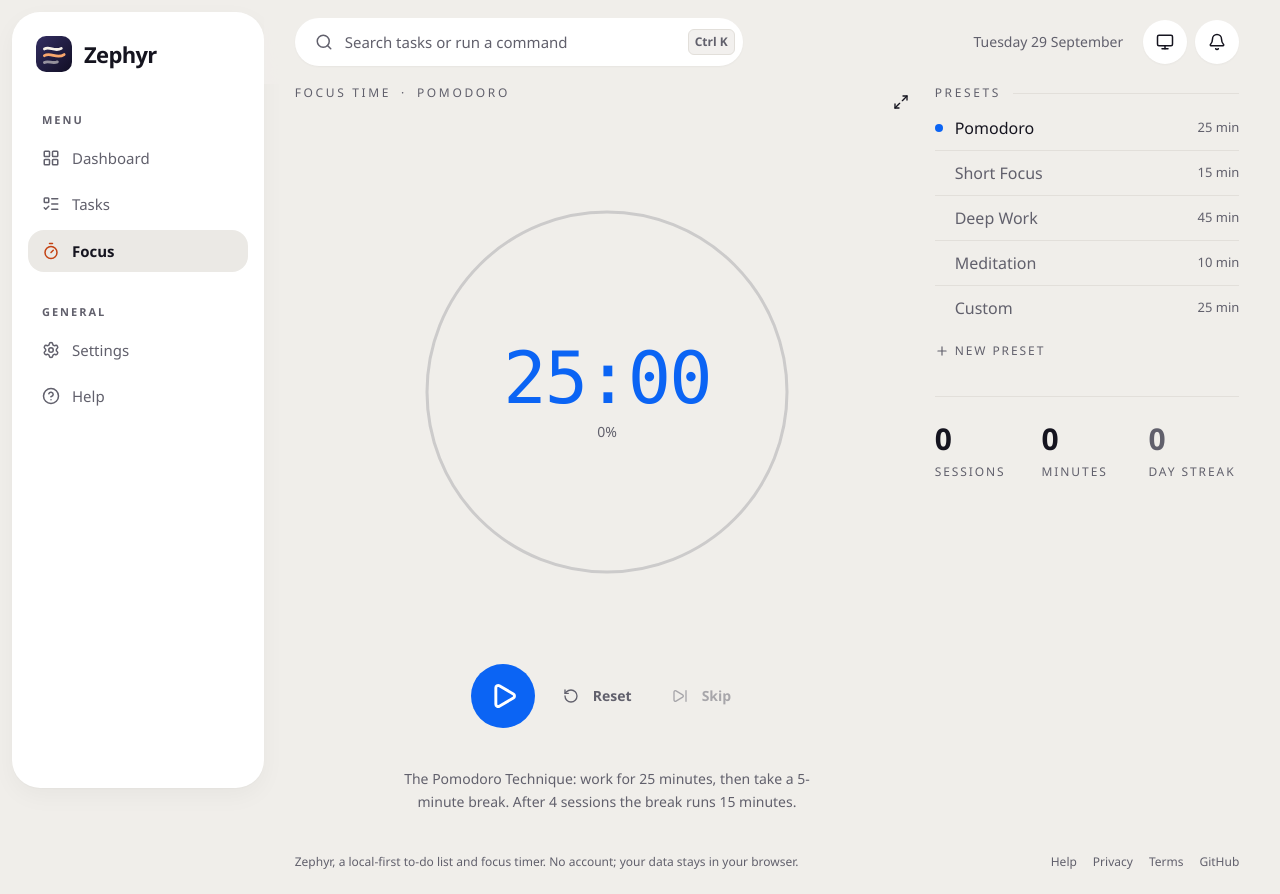
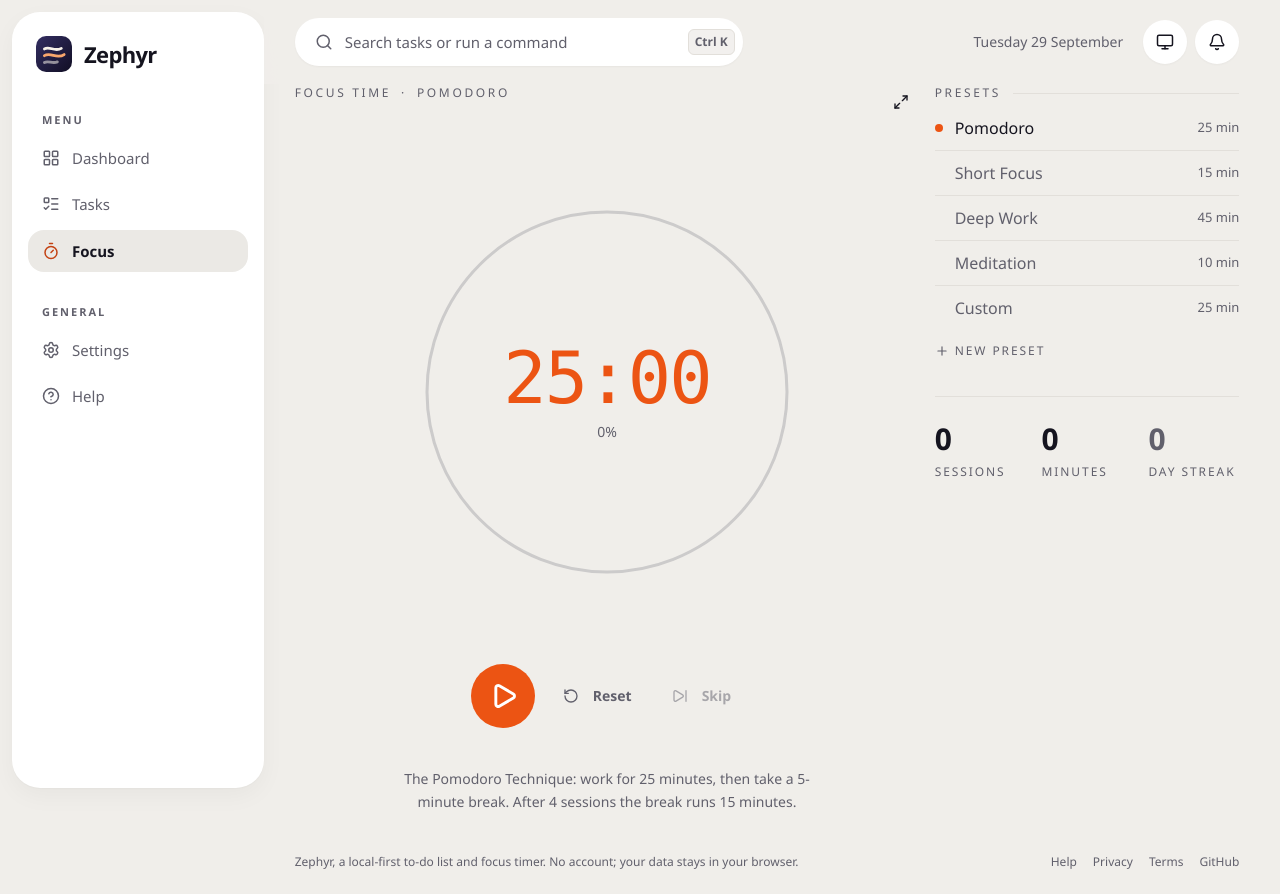
Before and after one commit to dominikkoenitzer/Zephyr, a React (Vite) app: page /focus in a window 1280 px wide. Built offline with nearby package versions, Linux system fonts and the light colour scheme.

Commit message:
Retune the preset colours to dusk

```diff
--- a/src/index.css
+++ b/src/index.css
@@ -32,13 +32,15 @@
        dark theme lifts it, because night on night disappears. */
     --night: 247 36% 27%;
 
-    /* Focus-timer preset colours. See the dark block for why these exist. */
-    --preset-blue: 217 91% 50%;
-    --preset-teal: 174 84% 32%;
-    --preset-violet: 262 83% 58%;
-    --preset-rose: 340 82% 52%;
-    --preset-amber: 32 95% 44%;
-    --preset-green: 145 65% 24%;
+    /* Focus-timer preset colours. See the dark block for why these exist. The
+       names are the old ones because saved presets store them; the values are
+       dusk: apricot, sage, lilac, rose, gold and a sea teal. */
+    --preset-blue: 18 85% 50%;
+    --preset-teal: 185 55% 34%;
+    --preset-violet: 255 50% 58%;
+    --preset-rose: 340 68% 52%;
+    --preset-amber: 40 90% 42%;
+    --preset-green: 150 30% 38%;
 
     --secondary: 36 14% 92%;
     --secondary-foreground: 246 22% 12%;
@@ -110,12 +112,12 @@
        --accent and so on) which are not meant to differ from one another: two
        resolved to the same blue and one to a near-white. These six are chosen
        to stay apart, and are tuned per theme so they read on either ground. */
-    --preset-blue: 217 91% 62%;
-    --preset-teal: 174 70% 48%;
-    --preset-violet: 262 83% 70%;
-    --preset-rose: 340 82% 66%;
-    --preset-amber: 38 92% 58%;
-    --preset-green: 145 48% 44%;
+    --preset-blue: 20 90% 64%;
+    --preset-teal: 185 50% 55%;
+    --preset-violet: 255 70% 76%;
+    --preset-rose: 340 75% 70%;
+    --preset-amber: 42 90% 62%;
+    --preset-green: 150 32% 58%;
 
     --secondary: 248 12% 14%;
     --secondary-foreground: 36 18% 90%;
```
